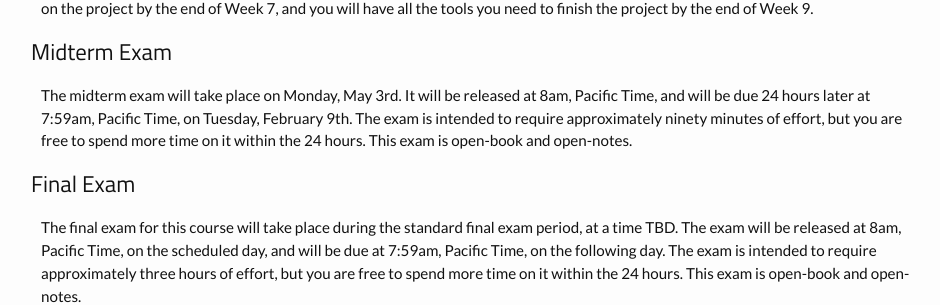
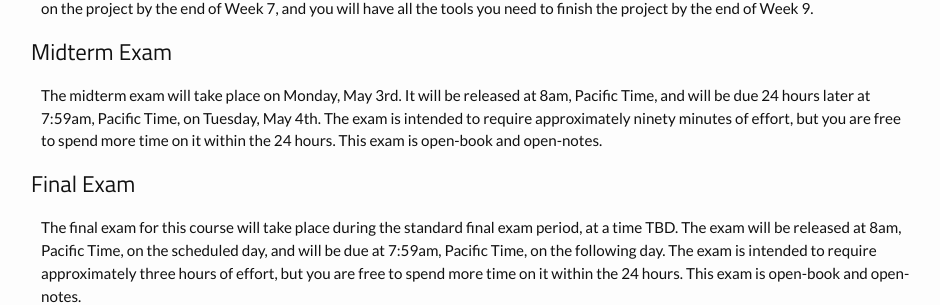
Before and after one commit to PhilChodrow/PIC16A, a Jekyll site: the page built from syllabus.md, in a window 1280 px wide and 900 px high, scrolled down 4440 px. Shown: the part 174-479 px from the top of the window, without its empty margins (174-1114 px from the left). Built offline with Jekyll 4.4.1, drawn with Linux system fonts in a browser that asks for light colours; nearby versions of some CDN libraries.

Commit message:
Update syllabus.md

```diff
--- a/syllabus.md
+++ b/syllabus.md
@@ -164,7 +164,7 @@ There will be a group project due at the end of the course. Working with your gr
 
 ## Midterm Exam
 
-The midterm exam will take place on Monday, May 3rd. It will be released at 8am, Pacific Time, and will be due 24 hours later at 7:59am, Pacific Time, on Tuesday, February 9th. The exam is intended to require approximately ninety minutes of effort, but you are free to spend more time on it within the 24 hours. This exam is open-book and open-notes.
+The midterm exam will take place on Monday, May 3rd. It will be released at 8am, Pacific Time, and will be due 24 hours later at 7:59am, Pacific Time, on Tuesday, May 4th. The exam is intended to require approximately ninety minutes of effort, but you are free to spend more time on it within the 24 hours. This exam is open-book and open-notes.
 
 ## Final Exam
 
```
